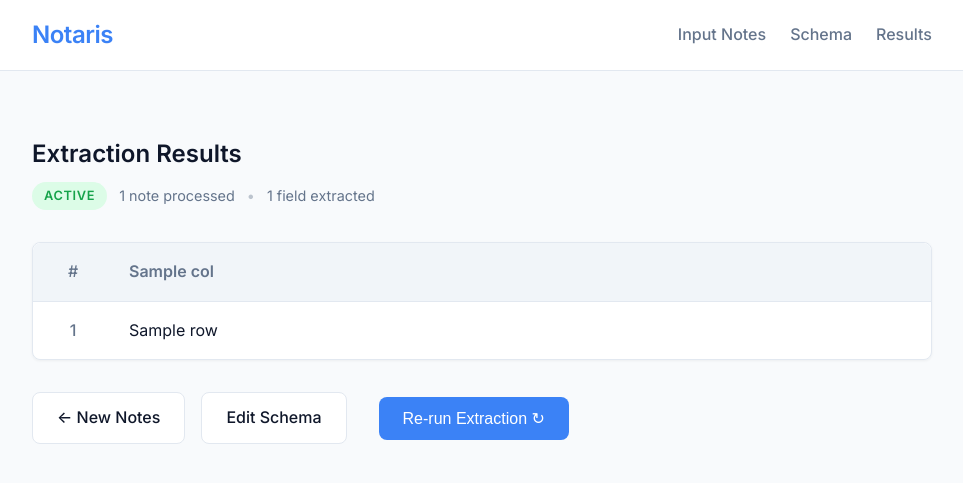
After one commit to ErykPiasecki07/Notaris, a Python web app: template src/notaris/templates/extraction_results.html in a window 1280 px wide. The commit adds this page. Shown: the top 483 px of the page, without its empty margins (158-1121 px from the left). Run offline with Jinja, Linux system fonts and the light colour scheme; the template is opened without the code that fills it: most values are stand-ins (such as "Sample title", 1, 10 or a date in 2020).

Commit message:
feat: add batch extraction (#12)

```diff
--- a/src/notaris/static/style.css
+++ b/src/notaris/static/style.css
@@ -42,6 +42,10 @@
 }
 .logo-link {
     text-decoration: none;
+}
+nav {
+    display: flex;
+    gap: 1.5rem;
 }
 nav a {
     text-decoration: none;
@@ -156,3 +160,106 @@
     display: inline-block;
     margin-left: 1rem;
 }
+
+/* Extraction Results */
+.results-header {
+    margin-bottom: 2rem;
+}
+.results-header h2 {
+    margin-bottom: 0.5rem;
+}
+.results-meta {
+    display: flex;
+    align-items: center;
+    gap: 0.75rem;
+    color: var(--text-muted);
+    font-size: 0.9rem;
+}
+.results-separator {
+    opacity: 0.4;
+}
+.results-badge {
+    display: inline-block;
+    padding: 0.25rem 0.75rem;
+    border-radius: 100px;
+    font-size: 0.8rem;
+    font-weight: 600;
+    text-transform: uppercase;
+    letter-spacing: 0.05em;
+}
+.badge-success {
+    background: #dcfce7;
+    color: #16a34a;
+}
+.badge-failed {
+    background: #fee2e2;
+    color: #dc2626;
+}
+.results-table-wrapper {
+    overflow-x: auto;
+    margin-bottom: 2rem;
+    border-radius: var(--radius);
+    border: 1px solid var(--border);
+    box-shadow: 0 1px 3px rgba(0,0,0,0.05);
+}
+.results-table {
+    border: none;
+    box-shadow: none;
+    margin: 0;
+}
+.results-table tbody tr:nth-child(even) {
+    background: #f8fafc;
+}
+.results-table tbody tr:hover {
+    background: #f1f5f9;
+}
+.col-index {
+    width: 3rem;
+    color: var(--text-muted);
+    font-weight: 500;
+    text-align: center;
+}
+.value-none {
+    color: var(--text-muted);
+    opacity: 0.5;
+}
+.value-bool {
+    display: inline-block;
+    padding: 0.15rem 0.5rem;
+    border-radius: 4px;
+    font-size: 0.85rem;
+    font-weight: 500;
+}
+.value-true {
+    background: #dcfce7;
+    color: #16a34a;
+}
+.value-false {
+    background: #fee2e2;
+    color: #dc2626;
+}
+.results-actions {
+    display: flex;
+    align-items: center;
+    gap: 1rem;
+    margin-top: 2rem;
+    flex-wrap: wrap;
+}
+.btn-secondary {
+    background: var(--surface);
+    color: var(--text-main);
+    border: 1px solid var(--border);
+}
+.btn-secondary:hover {
+    background: #f1f5f9;
+}
+.error-page {
+    text-align: center;
+    padding: 3rem 1rem;
+}
+.error-actions {
+    display: flex;
+    justify-content: center;
+    gap: 1rem;
+    margin-top: 2rem;
+}
--- a/src/notaris/templates/base.html
+++ b/src/notaris/templates/base.html
@@ -13,6 +13,8 @@
             <a href="/" class="logo-link"><h1>Notaris</h1></a>
             <nav>
                 <a href="/notes/batch">Input Notes</a>
+                <a href="/schema/new">Schema</a>
+                <a href="/extraction/results">Results</a>
             </nav>
         </div>
     </header>
--- /dev/null
+++ b/src/notaris/templates/extraction_results.html
@@ -0,0 +1,56 @@
+{% extends "base.html" %}
+
+{% block title %}Extraction Results - Notaris{% endblock %}
+
+{% block content %}
+<div class="results-header">
+    <h2>Extraction Results</h2>
+    <div class="results-meta">
+        <span class="results-badge badge-success">{{ status }}</span>
+        <span class="results-count">{{ note_count }} note{{ "s" if note_count != 1 else "" }} processed</span>
+        <span class="results-separator">&bull;</span>
+        <span class="results-count">{{ schema.fields|length }} field{{ "s" if schema.fields|length != 1 else "" }} extracted</span>
+    </div>
+</div>
+
+<div class="results-table-wrapper">
+    <table class="results-table" id="extraction-results-table">
+        <thead>
+            <tr>
+                <th class="col-index">#</th>
+                {% for col in table.columns %}
+                <th>{{ col }}</th>
+                {% endfor %}
+            </tr>
+        </thead>
+        <tbody>
+            {% for row in table.rows %}
+            <tr>
+                <td class="col-index">{{ row._note_index }}</td>
+                {% for col in table.columns %}
+                <td>
+                    {% if row[col] is none %}
+                        <span class="value-none">&mdash;</span>
+                    {% elif row[col] is sameas true %}
+                        <span class="value-bool value-true">Yes</span>
+                    {% elif row[col] is sameas false %}
+                        <span class="value-bool value-false">No</span>
+                    {% else %}
+                        {{ row[col] }}
+                    {% endif %}
+                </td>
+                {% endfor %}
+            </tr>
+            {% endfor %}
+        </tbody>
+    </table>
+</div>
+
+<div class="results-actions">
+    <a href="/notes/batch" class="btn btn-secondary">&larr; New Notes</a>
+    <a href="/schema/new" class="btn btn-secondary">Edit Schema</a>
+    <form action="/extraction/run" method="post" class="inline-form">
+        <button type="submit" class="btn">Re-run Extraction &#x21bb;</button>
+    </form>
+</div>
+{% endblock %}
```
Also changed, not shown: src/notaris/services/__init__.py (added, +8 -0 lines), src/notaris/services/extraction.py (added, +93 -0 lines), src/notaris/templates/extraction_error.html (added, +21 -0 lines), src/notaris/web/routes.py (+94 -1 lines), tests/test_extraction_routes.py (added, +81 -0 lines), tests/test_extraction_service.py (added, +146 -0 lines).
